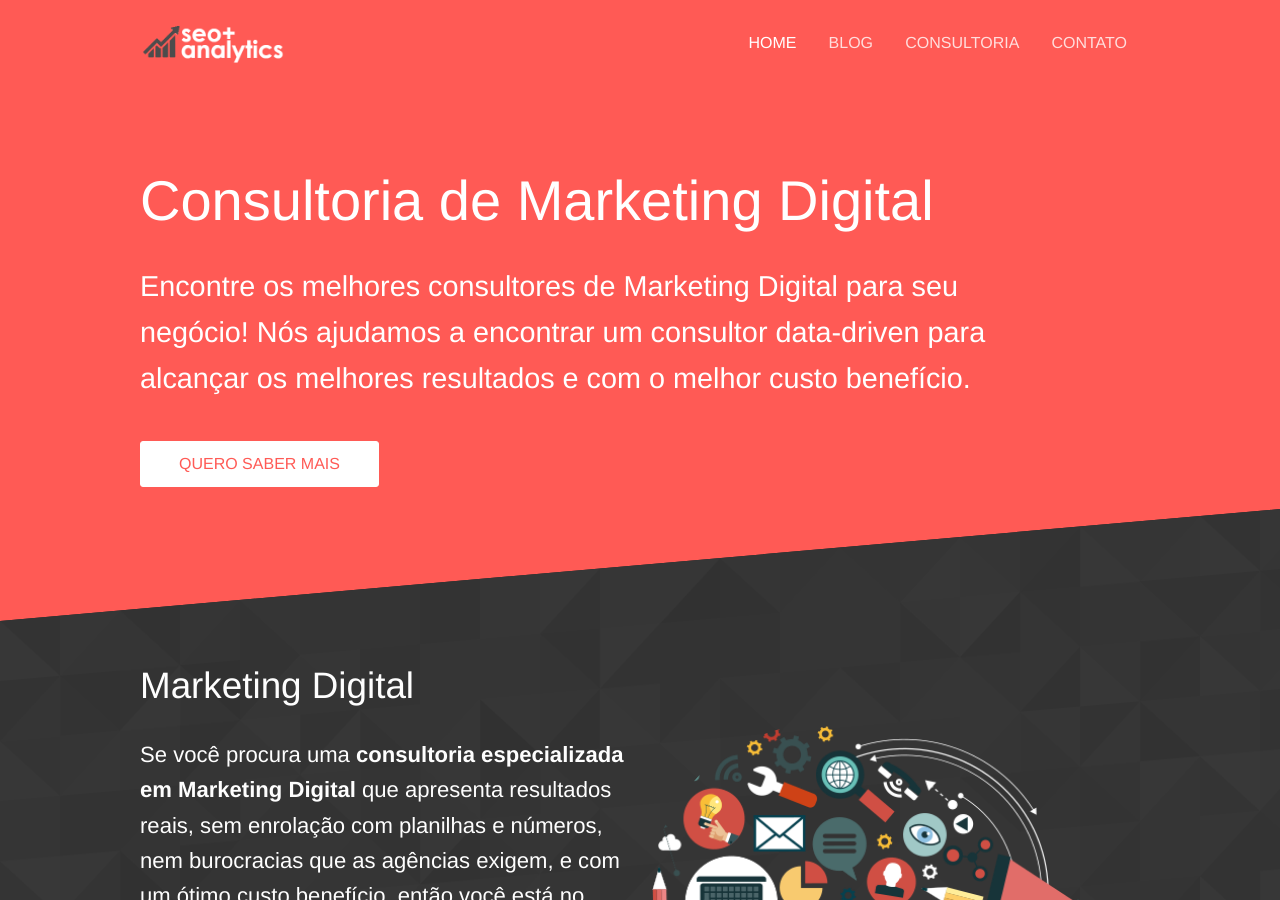
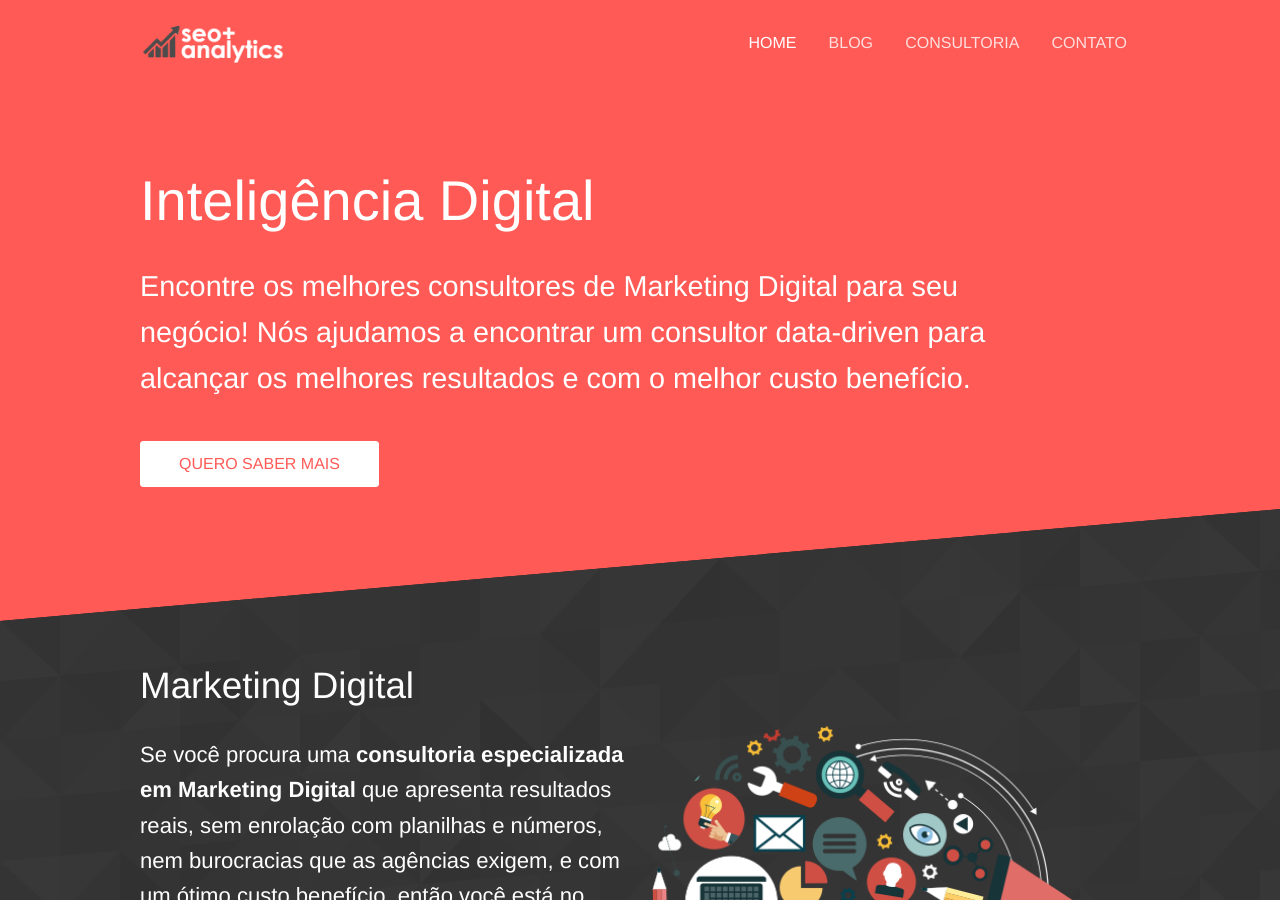
Before and after one commit to seoanalytics/seoanalytics.github.io, a Jekyll site: the page built from index.html, in a window 1280 px wide and 900 px high. Built offline with Jekyll 4.4.1, drawn with Linux system fonts in a browser that asks for light colours.

Commit message:
Updated 'index.html' via CloudCannon

```diff
--- a/index.html
+++ b/index.html
@@ -5,7 +5,7 @@ title: Consultoria de Marketing Digital - SEO e Data Analytics
 <section class="hero diagonal">
 	<div class="container">
 		<h1 class="editable">
-			Consultoria de Marketing Digital
+			Inteligência Digital
 		</h1>
 		<p class="subtext editable">
 			Encontre os melhores consultores de Marketing Digital para seu neg&oacute;cio! N&oacute;s ajudamos a encontrar um consultor data-driven para alcan&ccedil;ar os melhores resultados e com o melhor custo benef&iacute;cio.
```
